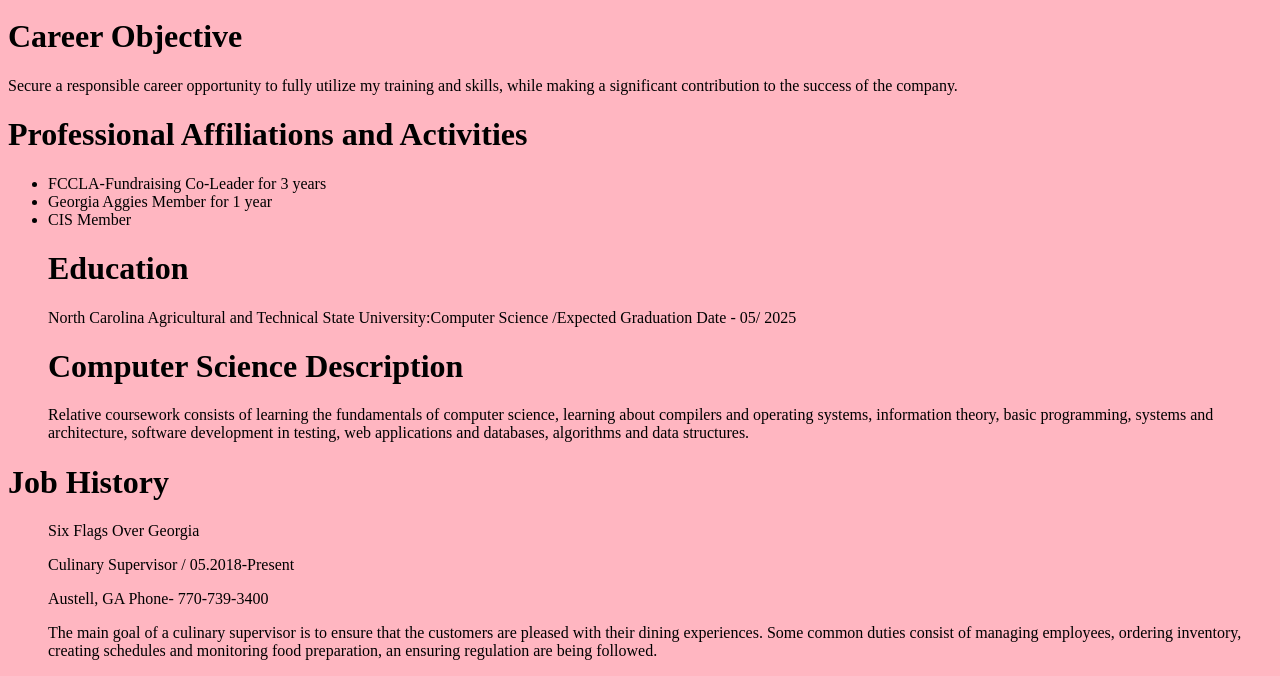
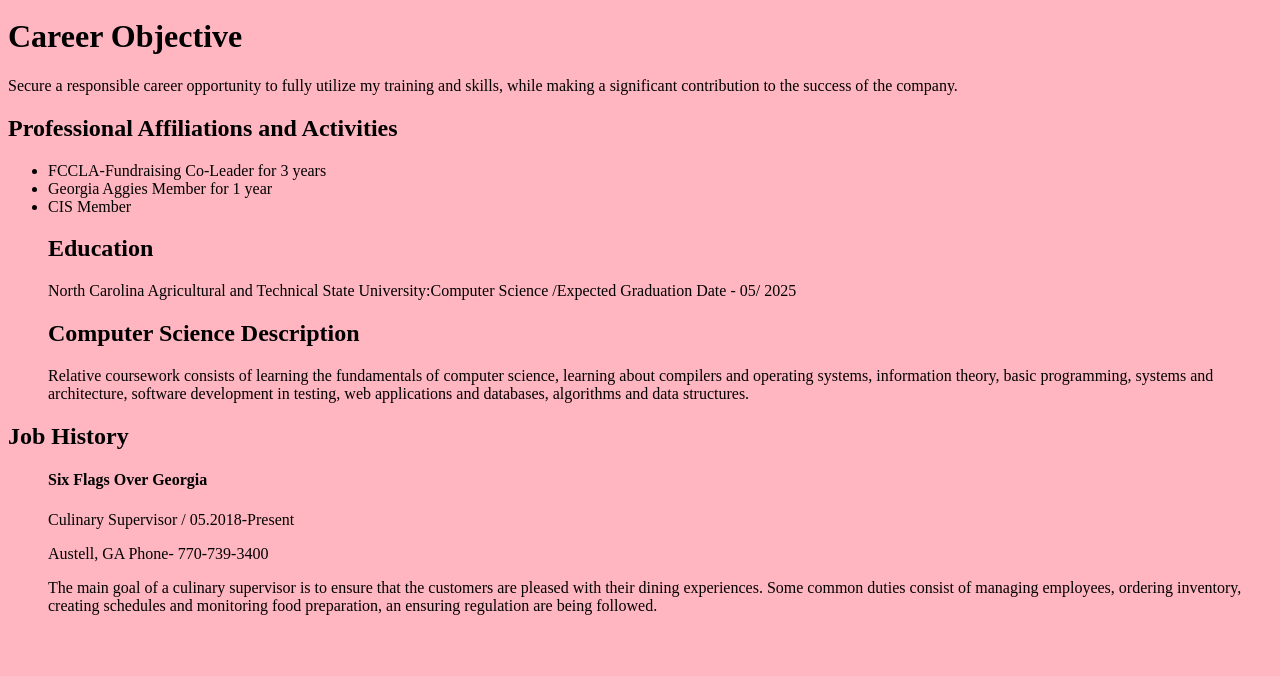
Before and after one commit to jennwill000/resume, a plain HTML site: page index.html in a window 1280 px wide. Shown: the part 189-865 px from the top of the page. After the commit the page ends 820 px from the top, so only its background shows below. Drawn offline with Linux system fonts and the light colour scheme.

Commit message:
Update index.html

```diff
--- a/index.html
+++ b/index.html
@@ -22,27 +22,27 @@ Phone: (678) 356 - 6734 Email: jwilliams10@aggies.ncat.edu <br> <br>
 Secure a responsible career opportunity to fully utilize my training and skills, while making a significant contribution to the success of the company.
 </p>
 
-<h1> Professional Affiliations and Activities </h1>
+<h2> Professional Affiliations and Activities </h2>
 
 <ul>
 <li> FCCLA-Fundraising Co-Leader for 3 years </li>
 <li> Georgia Aggies Member for 1 year </li>
 <li> CIS Member </li>
 
- <h1> Education </h1>
+ <h2> Education </h2>
 
  North Carolina Agricultural and Technical State University:Computer Science /Expected Graduation Date - 05/ 2025
 </p>
 
- <h1> Computer Science Description </h1>
+ <h2> Computer Science Description </h2>
 
  Relative coursework consists of learning the fundamentals of computer science, learning about compilers and operating systems, information theory, basic programming, systems and architecture, software development in testing, web applications and databases, algorithms and data structures.
  </ul>
 
-<h1> Job History </h1>
+<h2> Job History </h2>
  <ul>
  </p>
-Six Flags Over Georgia
+<h4>Six Flags Over Georgia</h4>
  </p>
 Culinary Supervisor / 05.2018-Present
 </p>
```
